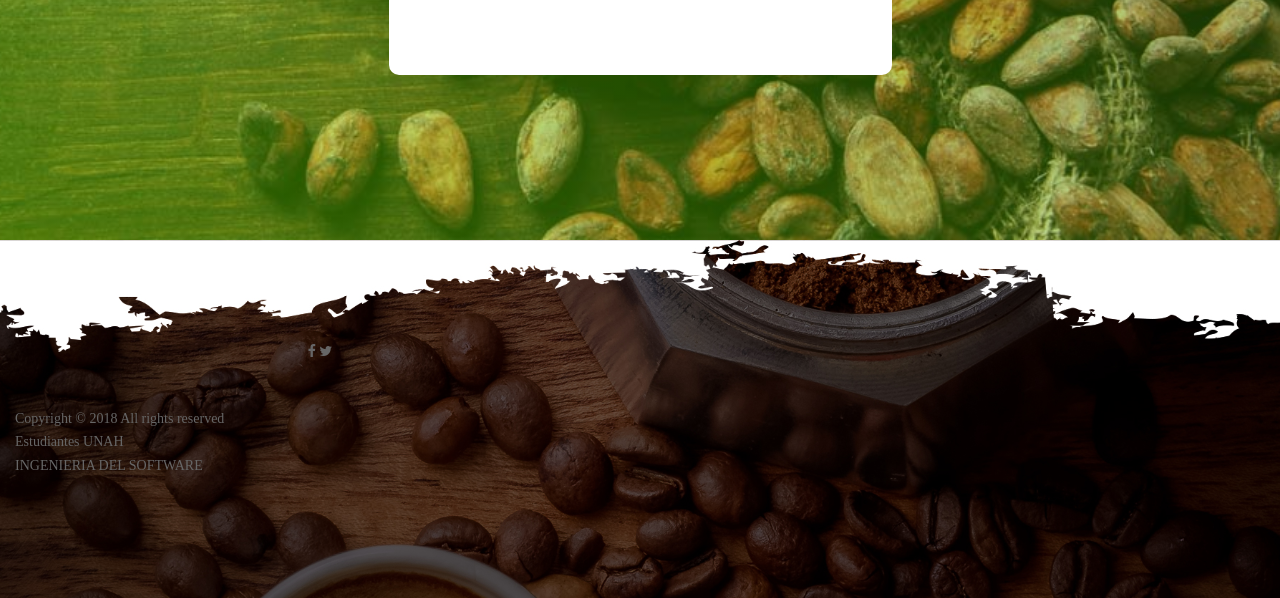
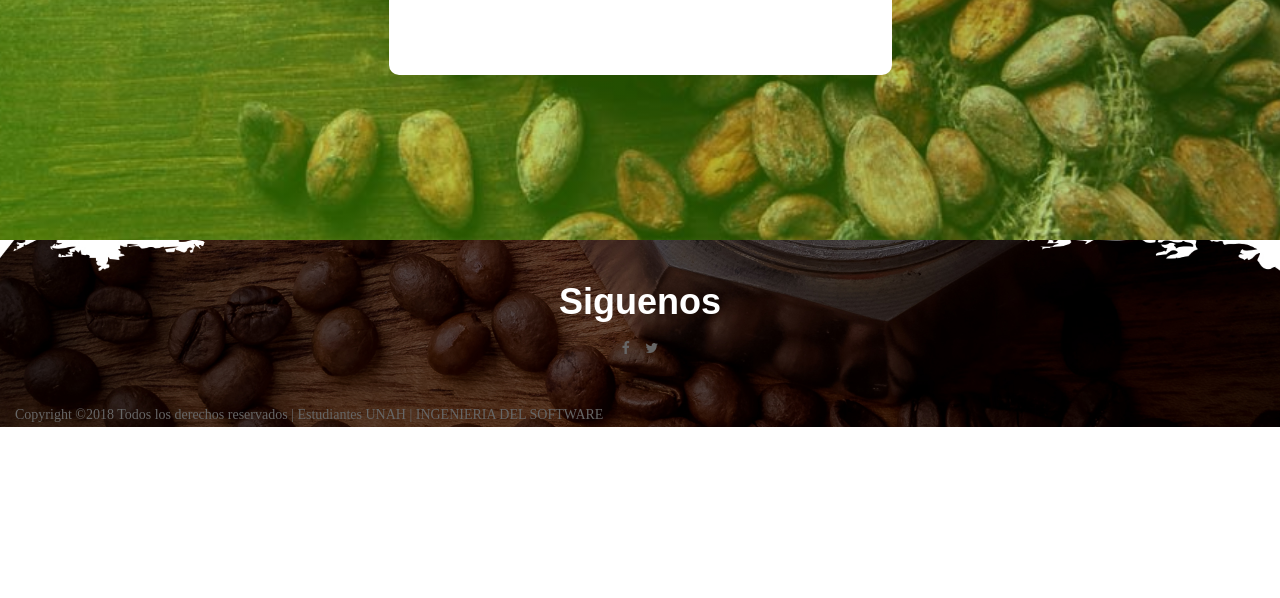
Before and after one commit to sdilcia/XXX, a PHP site: page /pages/login.php in a window 1280 px wide. Shown: the part 643-1241 px from the top of the page. After the commit the page ends 1070 px from the top, so only its background shows below. Run offline with PHP 8.4, Linux system fonts and the light colour scheme; some web fonts are replaced.

Commit message:
pie de login

```diff
--- a/XXX/pages/login.php
+++ b/XXX/pages/login.php
@@ -180,17 +180,13 @@ if($_SERVER["REQUEST_METHOD"] == "POST"){
         </div>
     </section>
 
-    <footer class="footer-area section-gap" id="footerSection">
-        <div class="col-lg-6 col-md-6 col-sm-6 social-widget ">
-            <div class="single-footer-widget footer-redes">
-                <h6>Siguenos</h6>
+    	<footer class="footer-area" id="footerSection">
+				<div class="col-lg-12 col-md-12 col-sm-12 social-widget ">
+					<div class="single-footer-widget footer-redes siguenos">
+						<h1 style="color: white;">Siguenos</h1>
 							<div class="footer-redes">
-                    <a href="https://www.facebook.com/saghn" target="_blank">
-                        <i class="fa fa-facebook"></i>
-                    </a>
-                    <a href="https://www.twitter.com/saghonduras" target="_blank">
-                        <i class="fa fa-twitter"></i>
-                    </a>
+								<a href="https://www.facebook.com/saghn" target="_blank" ><i class="fa fa-facebook"></i></a>
+								<a href="https://www.twitter.com/saghonduras" target="_blank"><i class="fa fa-twitter"></i></a>
 							</div>
 					</div>
 				</div>
@@ -198,10 +194,7 @@ if($_SERVER["REQUEST_METHOD"] == "POST"){
 				<div class="col-lg-6 col-md-6 col-sm-6">
 					<div class="single-footer-widget"></div>
 						<p class="footer-text">
-                Copyright &copy;
-                <script>document.write(new Date().getFullYear());</script> All rights reserved
-                <br> Estudiantes UNAH
-                <br> INGENIERIA DEL SOFTWARE</a>
+							Copyright &copy;<script>document.write(new Date().getFullYear());</script> Todos los derechos reservados | Estudiantes UNAH | INGENIERIA DEL SOFTWARE</a>
 						</p>
 					</div>
 				</div>
```
Lines whose indentation alone changed are shown as unchanged.
